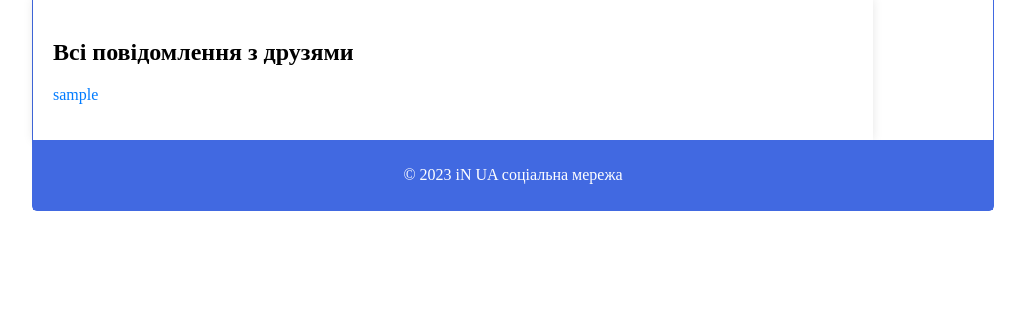
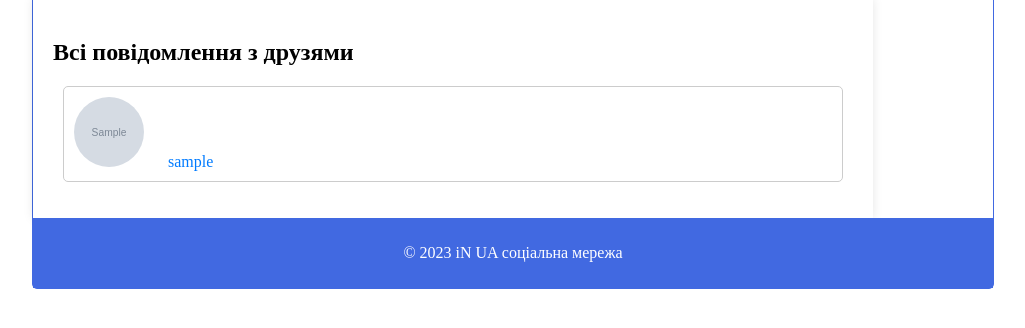
Before and after one commit to ZhankovVG/Ukrainian_social_network, a Django app: page /communications/message/ in a window 1280 px wide. Shown: the part 65-393 px from the top of the page, without its empty margins (136-1161 px from the left). Run offline with Django 4.2, Linux system fonts and the light colour scheme; a user stored in the database is signed in; tables that the repository leaves empty hold one stand-in row (values such as "Sample post"); grey boxes marked "Sample" are stand-in pictures.

Commit message:
development of communication

```diff
--- a/templates/communications/all-messages.html
+++ b/templates/communications/all-messages.html
@@ -7,7 +7,12 @@
 
     <ul>
         {% for friend in friends %}
-            <li><a href="{% url 'communications:chat_with_friend' friend.id %}">{{ friend.username }}</a></li>
+        <li class="user_info2">
+            <div class="user-avatar2">
+                <img src="{{ friend.avatar.url }}" alt="avatar_user">
+                <a href="{% url 'communications:chat_with_friend' friend.id %}">{{ friend.username }}</a>
+            </div>
+        </li>
         {% endfor %}
     </ul>
 
```
